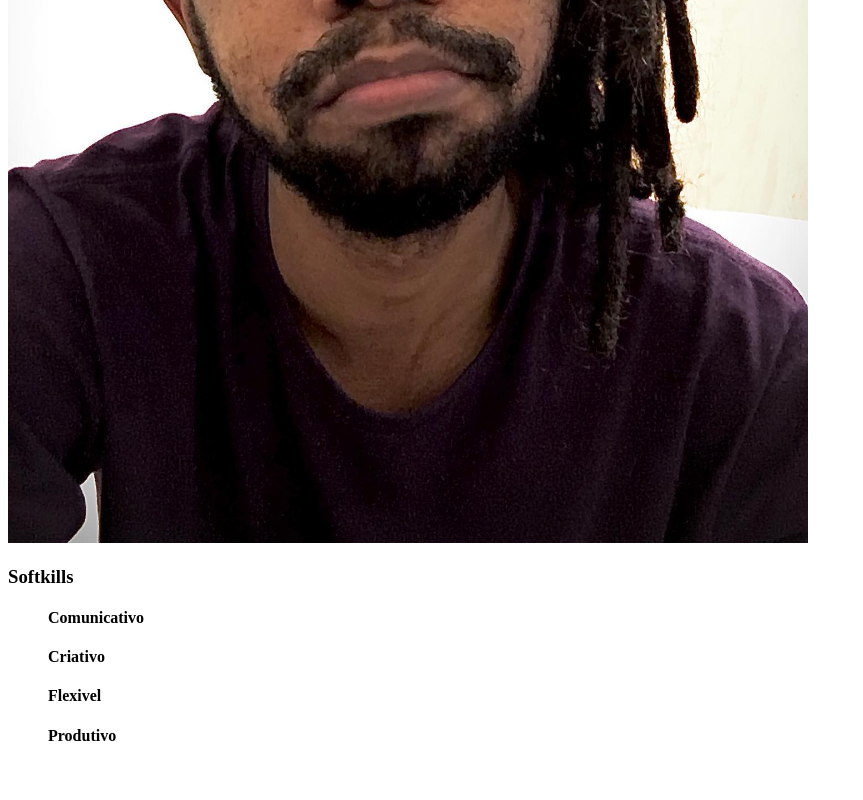
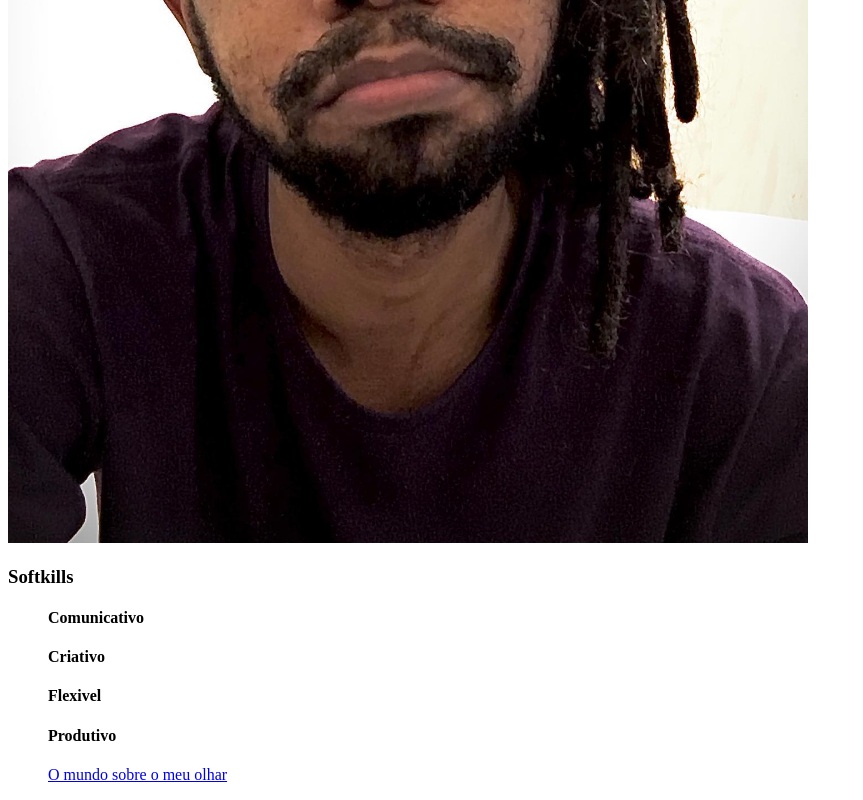
Before and after one commit to kaiofelipesantos/kaiofelipedev.github.io, a plain HTML site: page index.html in a window 1280 px wide. Shown: the part 584-1384 px from the top of the page, without its empty margins (0-863 px from the left). Before the commit the page ends 1350 px from the top, so only its background shows below. Drawn offline with Linux system fonts and the light colour scheme; files whose address does not match are found by name.

Commit message:
Link externo para instagram de fotos

```diff
--- a/index.html
+++ b/index.html
@@ -23,6 +23,8 @@
         <h4>Produtivo</h4>
     </p>
 
+    <a href="https://www.instagram.com/desliguearazao/">O mundo sobre o meu olhar</a>
+
     </ul>
   </body>
 </html>
```
